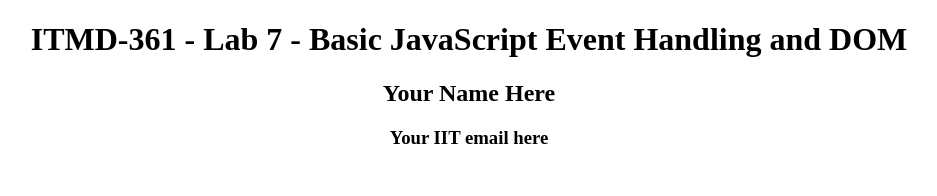
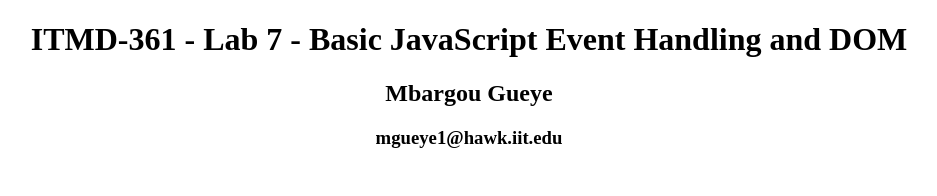
Before and after one commit to MbargouG/lab7, a plain HTML site: page index.html in a window 1280 px wide. Shown: the top 196 px of the page, without its empty margins (171-1108 px from the left). Drawn offline with Linux system fonts and the light colour scheme.

Commit message:
my name and infor

```diff
--- a/index.html
+++ b/index.html
@@ -8,8 +8,8 @@
 </head>
 <body>
 <h1 class="center">ITMD-361 - Lab 7 - Basic JavaScript Event Handling and DOM</h1>
-<h2 class="center">Your Name Here</h2>
-<h3 class="center">Your IIT email here</h3>
+<h2 class="center">Mbargou Gueye</h2>
+<h3 class="center">mgueye1@hawk.iit.edu</h3>
 <div id="container">
     <input id="entryinput" type="text" name="textentry" placeholder="Enter a Message">
     <div id="entrybutton">Alert Me</div>
```
